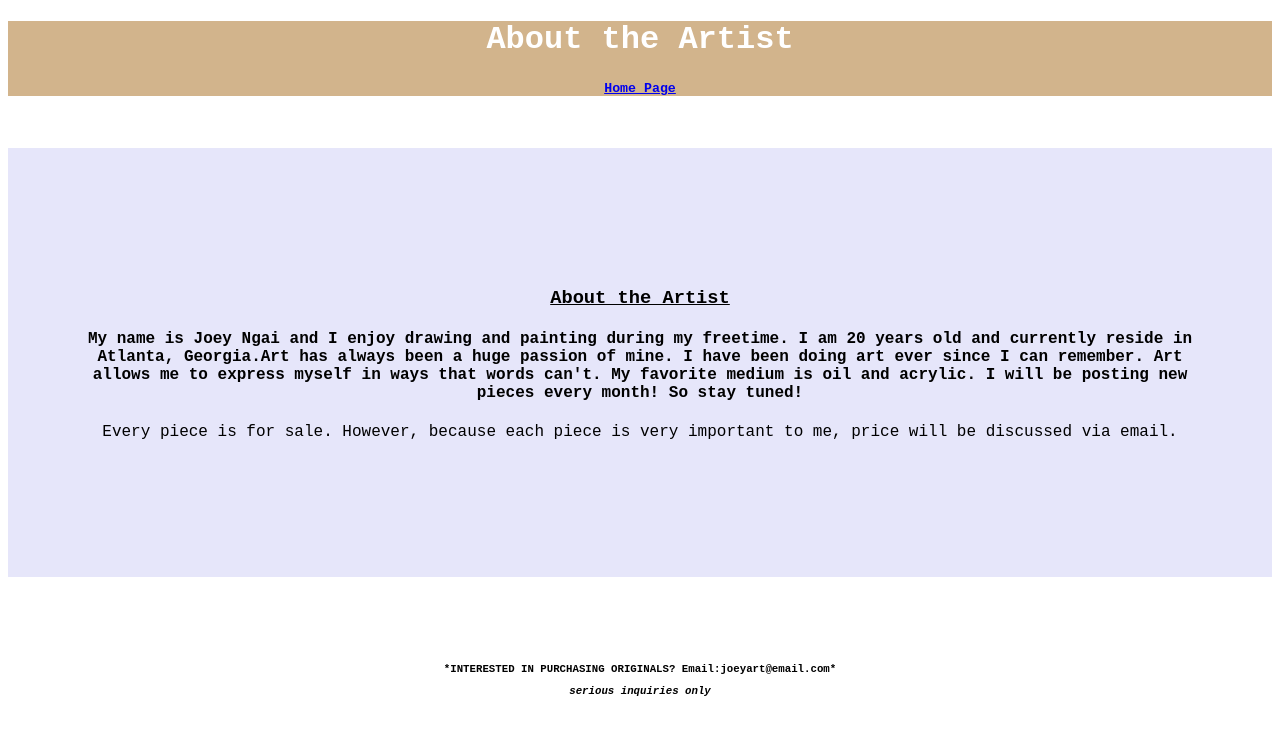
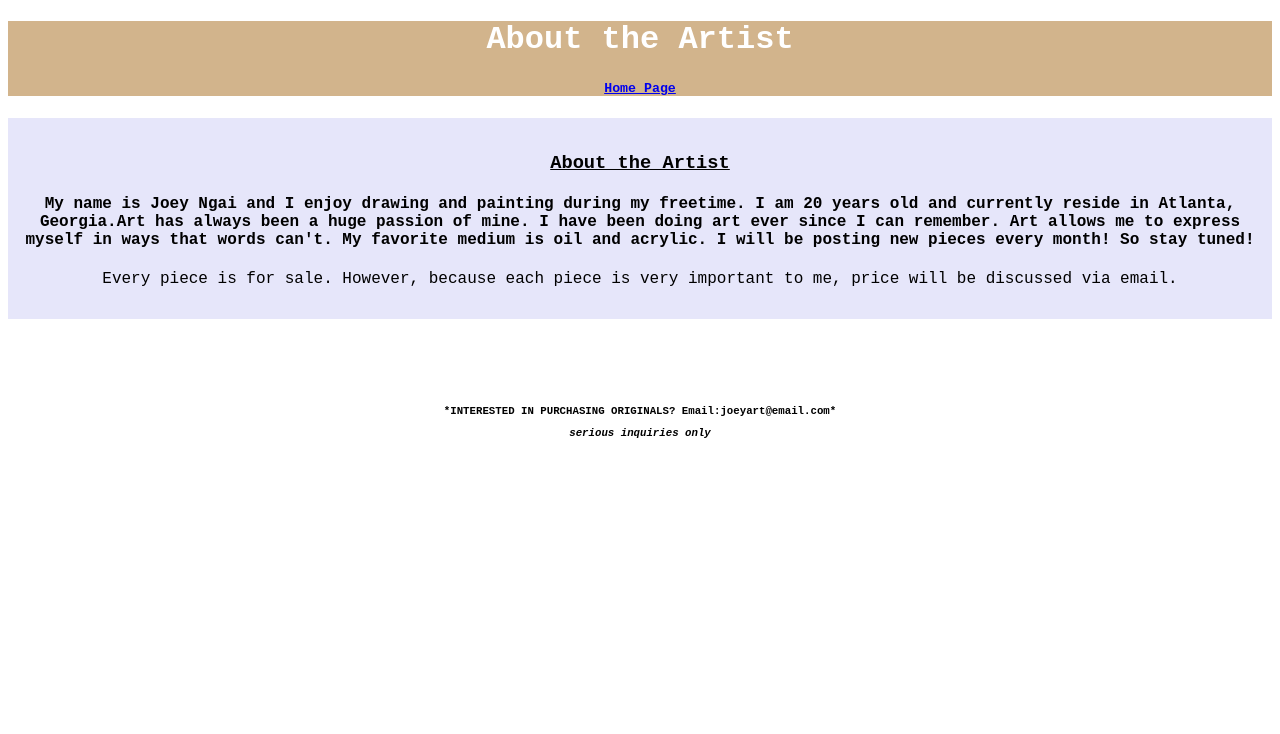
Before and after one commit to jcn74068/jcn74068.github.io, a plain HTML site: page about.html in a window 1280 px wide. Drawn offline with Linux system fonts and the light colour scheme.

Commit message:
Update about.html

```diff
--- a/about.html
+++ b/about.html
@@ -14,7 +14,10 @@
 H3 {
     text-decoration: underline;
 }
-    </style>
+.container{
+    text-align:center;
+  }
+	</style>
 </head>
 <body style = "font-family:courier new;">
   <div style="background-color:#D2B48C;">
@@ -22,12 +25,7 @@ H3 {
     <H5><center><A href="index.html">Home Page</a></center></H5>
   </div>
 
-  <div style="background-color:#FFFFFF;padding:15px;">
-  </div>
-
-  <div style="background-color:#E6E6FA;padding:70px;">
-
-  <div class="center">
+  <div class= "container" style="background-color:#E6E6FA;padding:15px;">
 	<H3><b>About the Artist</b></H3>
 	<H4> My name is Joey Ngai and I enjoy drawing and painting during my freetime. I am 20 years old and currently reside in Atlanta, Georgia.Art has always been a huge passion of mine. I have been doing art ever since I can remember. Art allows me to express myself in ways that words can't. My favorite medium is oil and acrylic. I will be posting new pieces every month! So stay tuned!</H4>
 	<p> Every piece is for sale. However, because each piece is very important to me, price will be discussed via email.</p>
```
